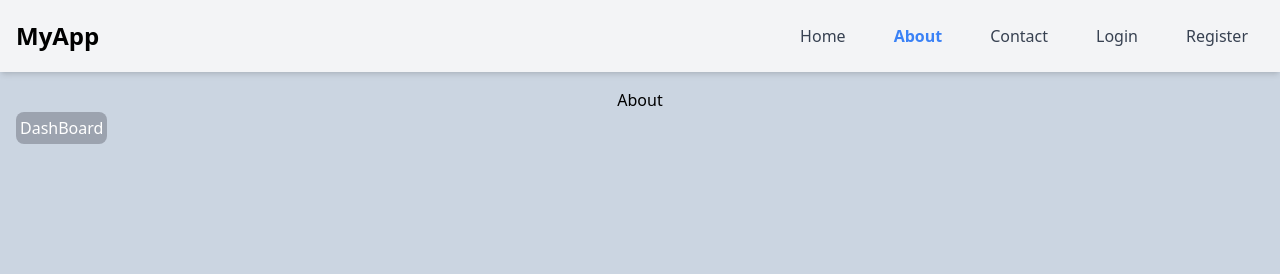
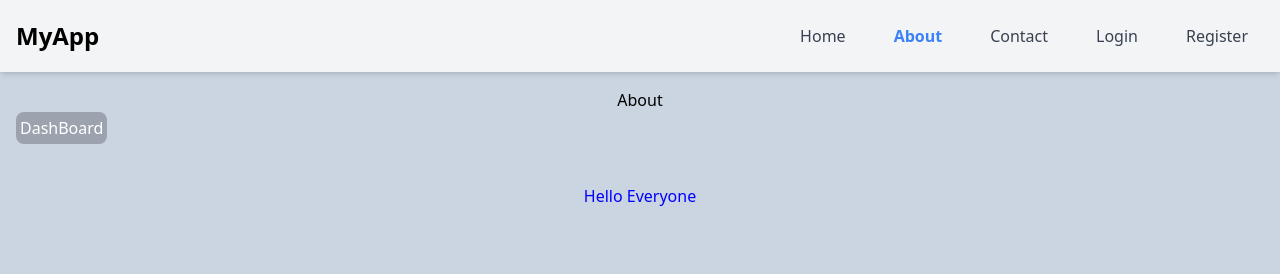
Before and after one commit to Sakhawat71/next-app, a Next.js app: page /about in a window 1280 px wide. Shown: the top 274 px of the page. Built offline with nearby package versions, Linux system fonts and the light colour scheme.

Commit message:
Add styling to About page with custom CSS for text color and alignment

```diff
--- /dev/null
+++ b/src/app/(withCommonLayout)/about/About.module.css
@@ -0,0 +1,5 @@
+.text_color{
+    color: blue;
+    text-align: center;
+    font-size: medium;
+}
--- a/src/app/(withCommonLayout)/about/page.jsx
+++ b/src/app/(withCommonLayout)/about/page.jsx
@@ -1,5 +1,6 @@
 'use client'
 import { useRouter } from 'next/navigation';
+import style from './About.module.css';
 
 const AboutPage = () => {
     const route = useRouter();
@@ -19,6 +20,9 @@ const AboutPage = () => {
             >
                 DashBoard
             </button>
+            <div className='my-10'>
+                <h3 className={style.text_color}>Hello Everyone</h3>
+            </div>
         </div>
     );
 };
```
